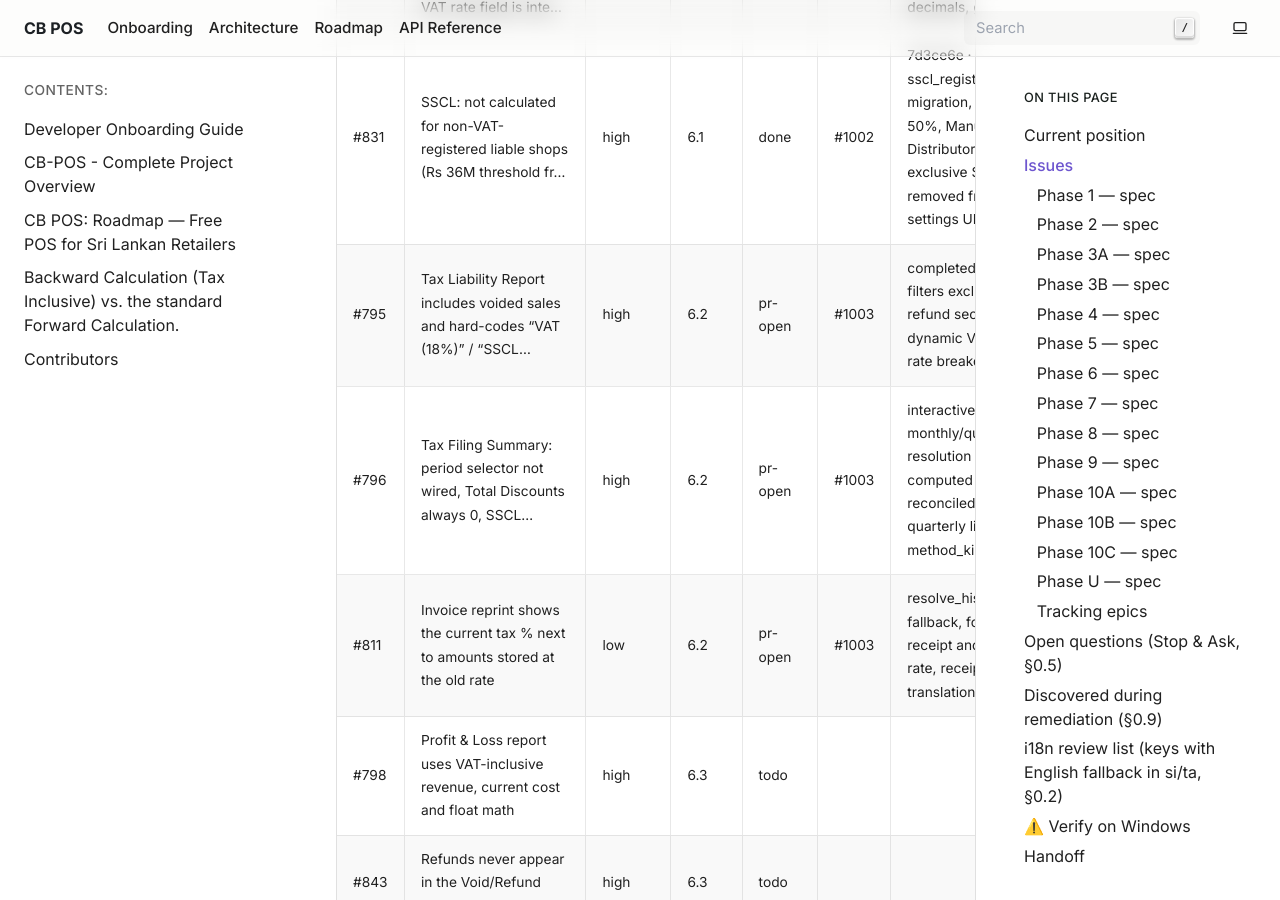
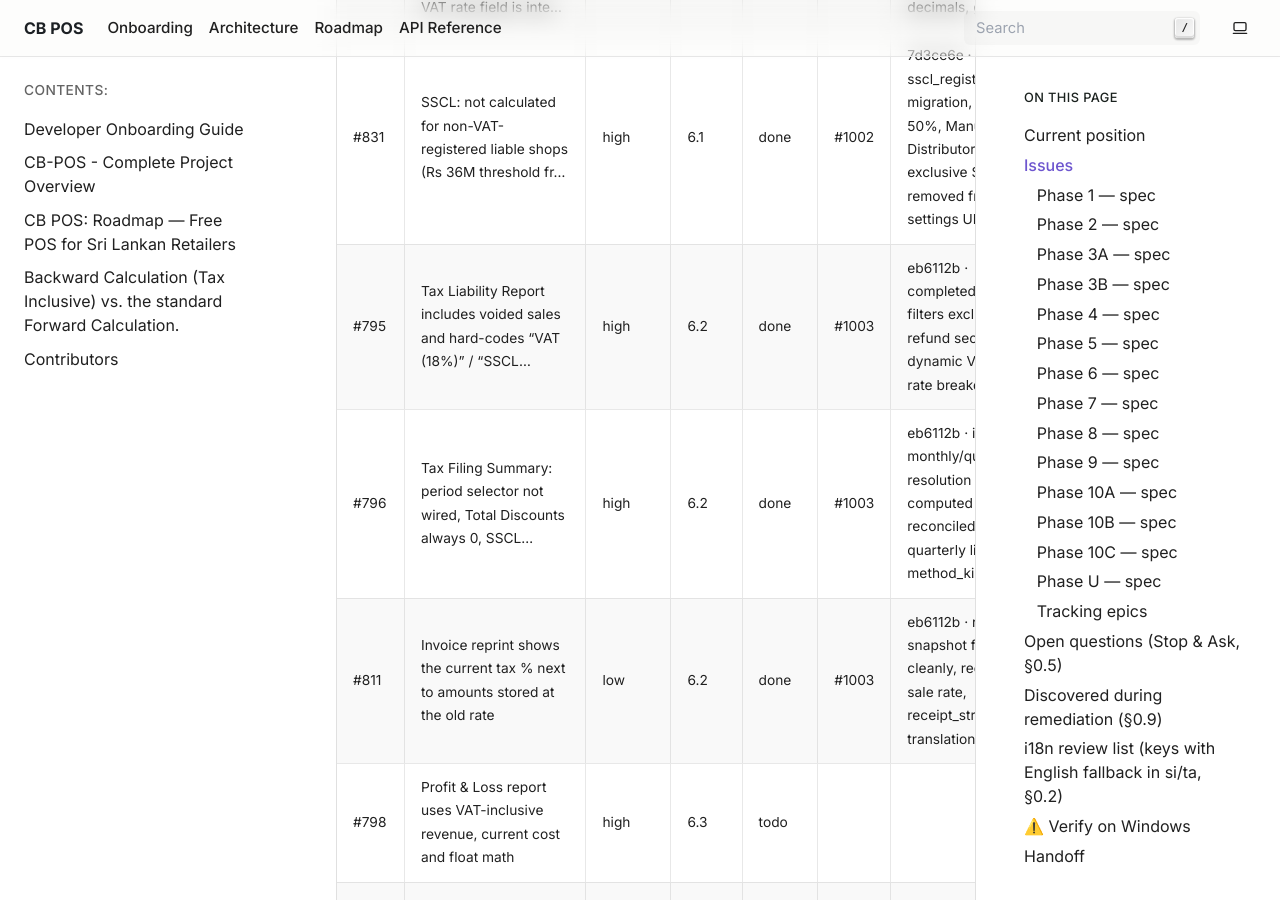
Before and after one commit to HMAHD/CB-POS, a Sphinx documentation site: the page built from docs/remediation/PROGRESS.md, in a window 1280 px wide and 900 px high, scrolled down 15065 px. Built offline with Sphinx 7.4.7, drawn with Linux system fonts in a browser that asks for light colours; pages that are not in the unit, such as notebooks, are missing from menus; some of the changed text lies outside the part shown.

Commit message:
docs(remediation): complete Phase 6.2 and start Batch 6.3

```diff
--- a/docs/remediation/PROGRESS.md
+++ b/docs/remediation/PROGRESS.md
@@ -148,9 +148,9 @@ Statuses: `todo` · `in-progress` · `blocked (Q#)` · `pr-open` · `done` (merg
 | #797 | Tax-exempt categories cannot be set from the UI; exempt split is not stored o… | high | 6.1 | done | #1002 | 7d3ce6e · CategoryService tax_exempt/sscl_exempt flag persistence & inheritance, UI checkboxes in CategoryManagerDialog, Sale/SaleItem exemption facts & cost snapshot, line-aware refund split |
 | #810 | Tax rounding uses banker's rounding (ROUND_HALF_EVEN); VAT rate field is inte… | medium | 6.1 | done | #1002 | 7d3ce6e · ROUND_HALF_UP via round_money, net = total - vat - sscl, QDoubleSpinBox with 2 decimals, guardrail test |
 | #831 | SSCL: not calculated for non-VAT-registered liable shops (Rs 36M threshold fr… | high | 6.1 | done | #1002 | 7d3ce6e · Independent sscl_registered config and migration, turnover presets (Retail 50%, Manufacturer 85%, Distributor 25%, Custom), VAT-exclusive SSCL base, SSCL removed from receipts & invoices, settings UI split, D25 |
-| #795 | Tax Liability Report includes voided sales and hard-codes "VAT (18%)" / "SSCL… | high | 6.2 | pr-open | #1003 | completed_sales/refund_documents filters exclude voids, separate refund section with net totals, dynamic VAT/SSCL headers, per-rate breakdown table |
-| #796 | Tax Filing Summary: period selector not wired, Total Discounts always 0, SSCL… | high | 6.2 | pr-open | #1003 | interactive monthly/quarterly/custom period resolution in FilterWidget, discounts computed from lines/bill/loyalty, reconciled SSCL liable turnover and quarterly liability section, method_kind grouping |
-| #811 | Invoice reprint shows the current tax % next to amounts stored at the old rate | low | 6.2 | pr-open | #1003 | resolve_historical_vat_rate snapshot fallback, format_rate cleanly, receipt and invoice PDF use sale rate, receipt_strings.vat_with_rate translation |
+| #795 | Tax Liability Report includes voided sales and hard-codes "VAT (18%)" / "SSCL… | high | 6.2 | done | #1003 | eb6112b · completed_sales/refund_documents filters exclude voids, separate refund section with net totals, dynamic VAT/SSCL headers, per-rate breakdown table |
+| #796 | Tax Filing Summary: period selector not wired, Total Discounts always 0, SSCL… | high | 6.2 | done | #1003 | eb6112b · interactive monthly/quarterly/custom period resolution in FilterWidget, discounts computed from lines/bill/loyalty, reconciled SSCL liable turnover and quarterly liability section, method_kind grouping |
+| #811 | Invoice reprint shows the current tax % next to amounts stored at the old rate | low | 6.2 | done | #1003 | eb6112b · resolve_historical_vat_rate snapshot fallback, format_rate cleanly, receipt and invoice PDF use sale rate, receipt_strings.vat_with_rate translation |
 | #798 | Profit & Loss report uses VAT-inclusive revenue, current cost and float math | high | 6.3 | todo | | |
 | #843 | Refunds never appear in the Void/Refund report | high | 6.3 | todo | | |
 | #844 | Cash Flow report adds refunds back (net too high by 2× refunds) | high | 6.3 | todo | | |
@@ -305,4 +305,4 @@ Statuses: `todo` · `in-progress` · `blocked (Q#)` · `pr-open` · `done` (merg
 | #911 | Physical thermal print of duplicate receipt (SalesReceiptBuilder & RefundReceiptBuilder duplicate markers) | pending |
 
 ## Handoff
-Phase 6, Batch 6.2 (Tax reporting and invoice history: #811, #795, #796) PR #1003 is open with all review findings resolved via commit `cb43f11` (full suite and focused tests passing, translations valid, pre-commit clean). Awaiting user merge approval. Once merged, verify #811, #795, #796 are closed and proceed to Batch 6.3.
+Phase 6, Batch 6.2 (Tax reporting and invoice history: #811, #795, #796) merged via PR #1003 (merge commit eb6112b); issues #811, #795, #796 verified closed on GitHub; Epic #832 updated. Starting Batch 6.3 (Profit, cash and sales report semantics: #798, #843, #844, #845) on branch fix/p6-b3-profit-cash-sales-reports. Preflight checks completed, sale_filters established in Batch 6.2 available for reuse.
```
Also changed, not shown: other parts of docs/remediation/PROGRESS.md (+1 -1 lines).
